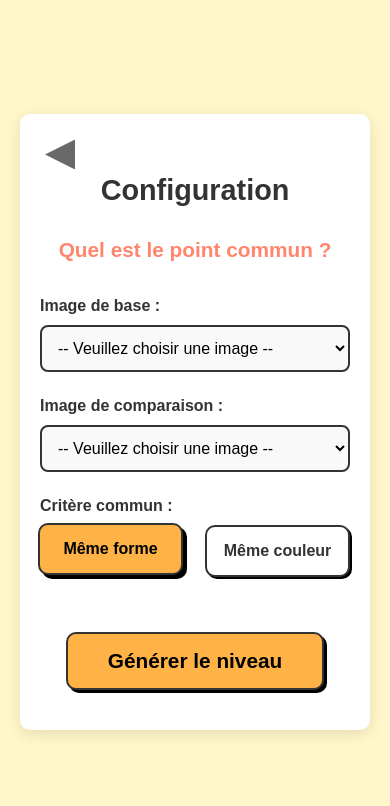
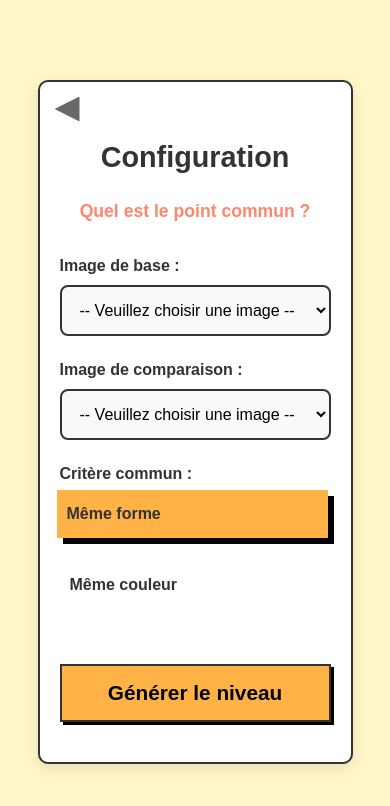
Before and after one commit to KT539/MA-metier, a website: page views/create_exercises/forms/classification_form2.html in a window 390 px wide. Drawn offline with Linux system fonts and the light colour scheme; no server answers.

Commit message:
css: updated version

```diff
--- a/public/CSS/classification_form.css
+++ b/public/CSS/classification_form.css
@@ -1,6 +1,25 @@
+/* Page classification form */
+:root {
+    --bg-color: #fff6c9;
+    --container-bg: #ffffff;
+    --primary-text: #333333;
+    --accent-coral: #ff866d;
+    --accent-orange: #ffb347;
+    --accent-green: #90ee90;
+    --border-color: #333333;
+    --shadow-color: #000000;
+    --radius: 10px;
+    --transition: all 0.2s ease-in-out;
+}
+* {
+    box-sizing: border-box;
+    -webkit-font-smoothing: antialiased;
+    -moz-osx-font-smoothing: grayscale;
+}
+/* Base */
 body {
     font-family: Arial, sans-serif;
-    background-color: #fff6c9;
+    background-color: var(--bg-color);
     display: flex;
     justify-content: center;
     align-items: center;
@@ -10,33 +29,36 @@ body {
     box-sizing: border-box;
 }
 
+/* Container */
 .container {
     display: flex;
     flex-direction: column;
-    background-color: #fff;
+    background-color: var(--container-bg);
     padding: 60px 40px;
-    border-radius: 10px;
+    border-radius: var(--radius);
     box-shadow: 0 4px 15px rgba(0, 0, 0, 0.1);
     text-align: center;
-    max-width: 600px; /* Légèrement plus étroit pour un formulaire */
+    max-width: 600px;
     width: 100%;
     position: relative;
+    border: 2px solid var(--border-color)
 }
 
 h1 {
-    color: #333;
+    color: var(--primary-text);
     margin-bottom: 10px;
     font-size: 2.5em;
 }
 
 .category-label {
     font-size: 1.3em;
-    color: #ff866d; /* Rappel de la couleur Corail */
+    color: var(--accent-coral);
     font-weight: bold;
     margin-bottom: 35px;
+    font-weight: 700;
 }
 
-/* Style des groupes de formulaire */
+/* Formulaire */
 .form-group {
     margin-bottom: 25px;
     text-align: left;
@@ -44,35 +66,37 @@ h1 {
 
 label {
     display: block;
-    font-weight: bold;
+    font-weight: 700;
     margin-bottom: 10px;
-    color: #333;
+    color: var(--primary-text);
 }
 
-/* Style des Selects */
 select {
     width: 100%;
-    padding: 12px;
-    border: 2px solid #333;
+    padding: 14px;
+    border: 2px solid var(--border-color);
     border-radius: 8px;
     font-size: 1rem;
     background-color: #f9f9f9;
     cursor: pointer;
+    outline: none;
+    transition: var(--transition)
 }
 
-/* Style Radio Boutons type "Cartes" */
+/* Boutons */
 .answer-selection {
     display: flex;
     gap: 20px;
     justify-content: center;
     margin-top: 10px;
+    flex-wrap: wrap;
 }
 
 .answer-selection input[type="radio"] {
-    display: none; /* Cache le bouton radio par défaut */
+    display: none;
 }
 
-.radio-card {
+.radio-card  {
     display: inline-block;
     padding: 15px 30px;
     border: 2px solid #333;
@@ -85,25 +109,42 @@ select {
     box-shadow: 2px 2px 0px #000;
 }
 
-/* État sélectionné pour les radios */
-input[type="radio"]:checked + .radio-card {
-    background-color: #90ee90; /* Vert comme dans la page 1 */
-    transform: translate(-2px, -2px);
-    box-shadow: 4px 4px 0px #000;
+.radio-card-text {
+    width: 100%;
+    padding: 15px 10px;
+    font-size: 1rem;
+    color: var(--primary-text);
 }
 
-/* Bouton de validation (Identique à page 1) */
+.radio-card:hover, .radio-card-text:hover {
+    transform: translate(-1px, -1px);
+    box-shadow: 4px 4px 0px var(--shadow-color);
+}
+
+input[type="radio"]:checked + .radio-card {
+    background-color: var(--accent-green);
+    transform: translate(-2px, -2px);
+    box-shadow: 4px 4px 0px var(--shadow-color);
+}
+
+input[type="radio"]:checked + .radio-card-text {
+    background-color: var(--accent-orange);
+    transform: translate(-3px, -3px);
+    box-shadow: 6px 6px 0px var(--shadow-color);
+}
+
+/* Bouton de validation */
 .cat-btn {
     display: inline-block;
     margin-top: 20px;
     padding: 15px 40px;
-    border: 2px solid #333;
-    border-radius: 10px;
+    border: 2px solid var(--border-color);
+    border-radius: var(--shadow-color);
     cursor: pointer;
     color: black;
     font-weight: bold;
     font-size: 1.3rem;
-    box-shadow: 3px 3px 0px #000;
+    box-shadow: 3px 3px 0px var(--shadow-color);
     text-decoration: none;
     transition: transform 0.1s;
 }
@@ -113,9 +154,18 @@ input[type="radio"]:checked + .radio-card {
     box-shadow: 1px 1px 0px #000;
 }
 
-.cat-orange { background-color: #ffb347; }
+.cat-orange { background-color: var(--accent-orange); }
 
-/* Flèche de retour */
+.cat-btn:hover {
+    transform: translate(-2px, -2px);
+    box-shadow: 6px 6px 0px var(--shadow-color);
+}
+
+.cat-btn:active {
+    transform: translate(2px, 2px);
+    box-shadow: 1px 1px 0px var(--shadow-color);
+}
+/* Navigation */
 .arrow {
     width: 30px;
     height: 30px;
@@ -125,42 +175,51 @@ input[type="radio"]:checked + .radio-card {
     position: absolute;
     top: 25px;
     left: 25px;
+    transition: var(--transition)
 }
 
+.arrow:hover {
+    background: var(--border-color);
+    transform: scale(1.1);
+}
 /* Responsive */
-@media (max-width: 767px) {
-    .container { padding: 40px 20px; }
-    h1 { font-size: 1.8em; }
-    .radio-card { padding: 10px 20px; font-size: 1.5rem; }
+@media (max-width: 1024px) {
+    .container {
+        max-width: 90%;
+        padding: 50px 30px;
+    }
+
+    h1 { font-size: 2.2rem; }
 }
 
+@media (max-width: 767px) {
+    .container {
+        padding: 40px 20px;
+        margin: 10px;
+    }
 
-/* utilisé en form2 */
+    h1 { font-size: 1.8rem; }
 
-.radio-card-text {
-    display: flex;
-    justify-content: center;
-    align-items: center;
-    width: 100%;
-    padding: 15px 10px;
-    background: white;
-    border: 2px solid #333;
-    border-radius: 10px;
-    box-shadow: 2px 2px 0px #000;
-    cursor: pointer;
+    .category-label { font-size: 1.1rem; }
 
+    .answer-selection {
+        gap: 10px;
+    }
 
-    font-size: 1rem;
-    font-weight: bold;
-    color: #333;
-    transition: all 0.2s;
-    text-align: center;
+    .radio-card {
+        padding: 10px 20px;
+        font-size: 1.5rem;
+    }
+
+    .cat-btn {
+        width: 100%;
+        padding: 15px 20px;
+    }
+
+    .arrow {
+        top: 15px;
+        left: 15px;
+        width: 25px;
+        height: 25px;
+    }
 }
-
-/* L'effet quand on clique (Orange) */
-input[type="radio"]:checked + .radio-card-text {
-    background-color: #ffb347;
-    color: #000;
-    transform: translate(-2px, -2px);
-    box-shadow: 4px 4px 0px #000;
-}
```
